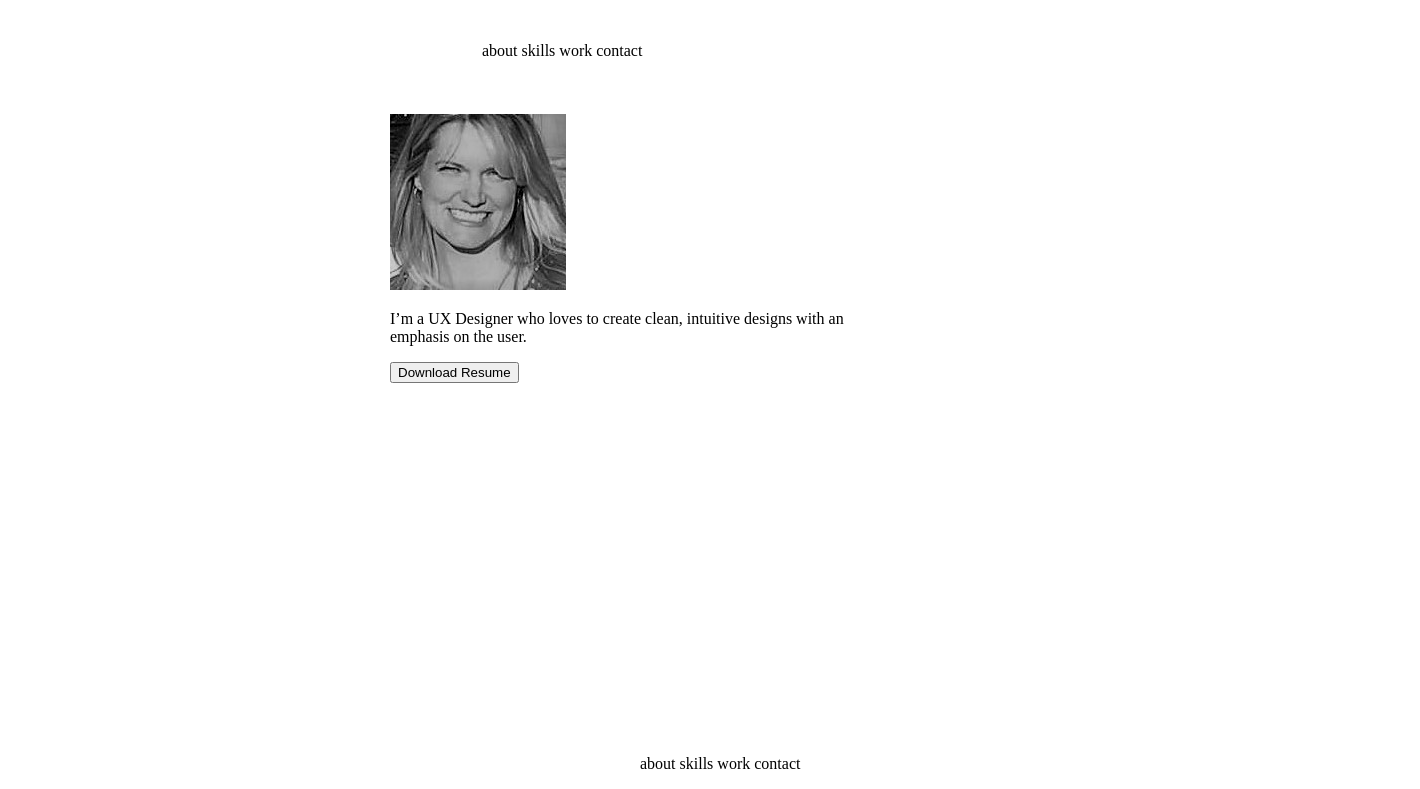
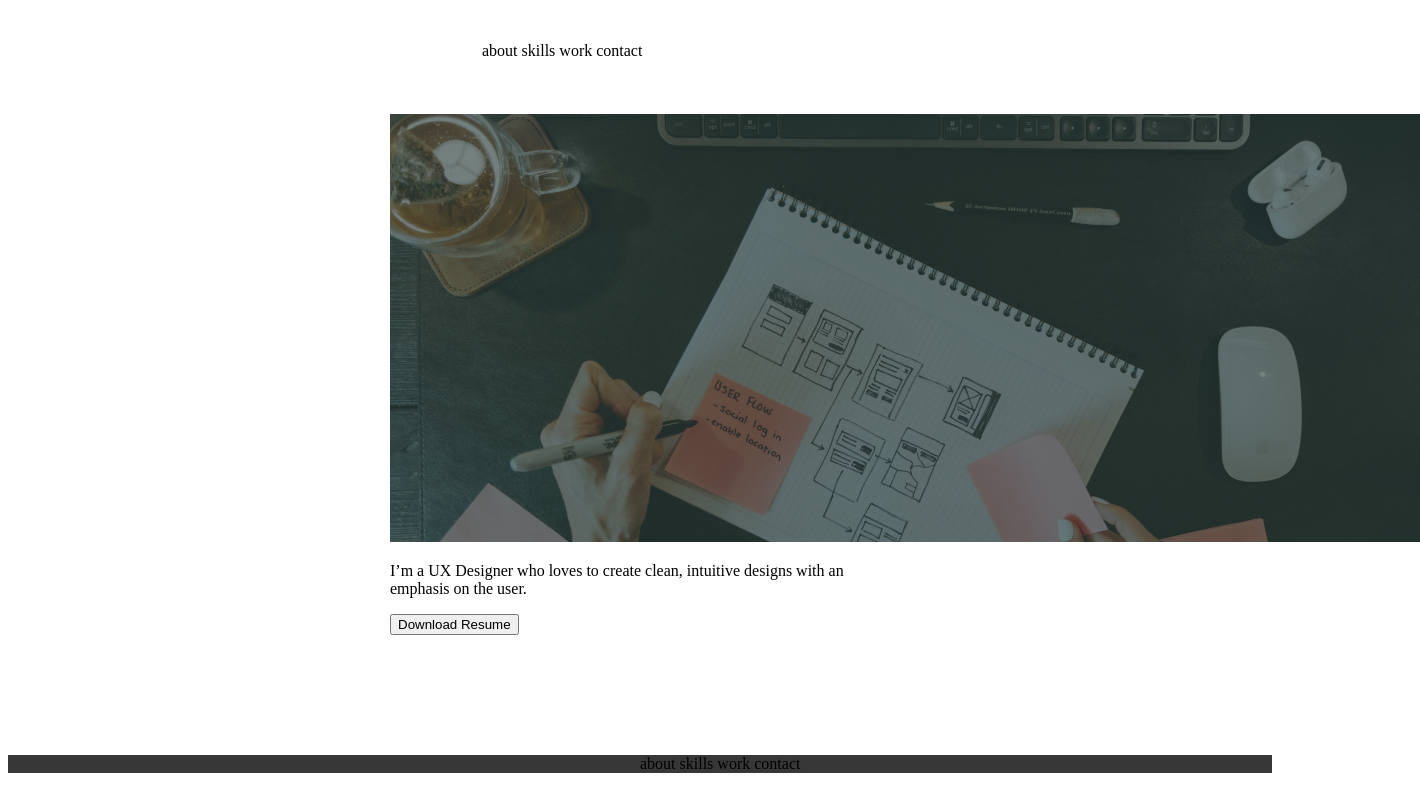
Before and after one commit to seeshellcode/UXUI_HW_17, a plain HTML site: page index.html in a window 1280 px wide. Shown: the part 87-876 px from the top of the page, 1420 px wide, since content can reach past the window. Drawn offline with Linux system fonts and the light colour scheme.

Commit message:
changed image

```diff
--- a/css/style.css
+++ b/css/style.css
@@ -24,5 +24,5 @@ ul {
     margin: 0 auto;
 }
 footer {
-    background color: #373738;
+    background-color: #373738;
 }
--- a/index.html
+++ b/index.html
@@ -23,7 +23,7 @@
     </header>
     <section class="hero_image">
         <div class="content">
-            <img src="images/me_photo.jpg" alt="photo of Michelle">
+            <img src="images/hero_image.png" alt="desk with computer">
             <p>I’m a UX Designer who loves to create
                 clean, intuitive designs with an emphasis on the user.
             </p>
```
Also changed, not shown: 1 other file.
